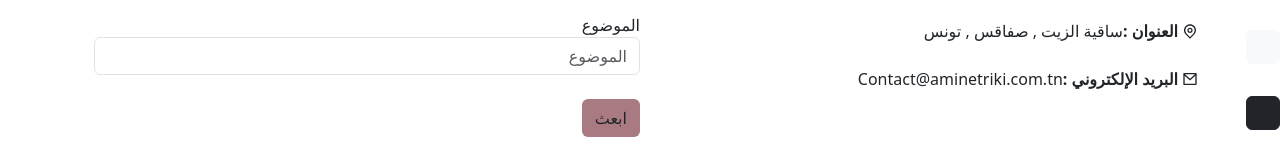
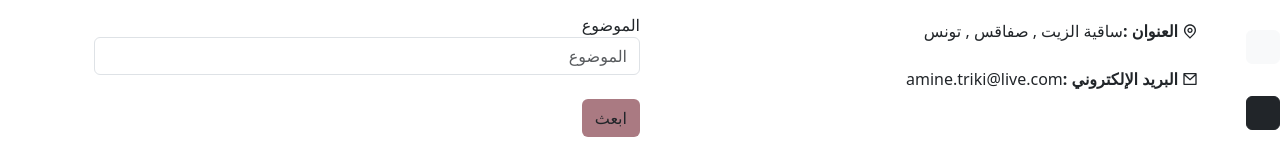
Before and after one commit to Amine-Triki/sign-in-account, a React (Vite) app: page /contact in a window 1280 px wide. Shown: the part 485-643 px from the top of the page. Built offline with nearby package versions, Linux system fonts and the light colour scheme; no server answers.

Commit message:
edit mail

```diff
--- a/src/pages/Contact/Contact.jsx
+++ b/src/pages/Contact/Contact.jsx
@@ -53,7 +53,7 @@ const Contact = () => {
                 <RiMailLine />
                   <div  className="head me-1">
                       <span><b>البريد الإلكتروني :</b></span>
-                      <span>Contact@aminetriki.com.tn</span>
+                      <span>amine.triki@live.com</span>
                   </div>
               </div>
             </div>
```
